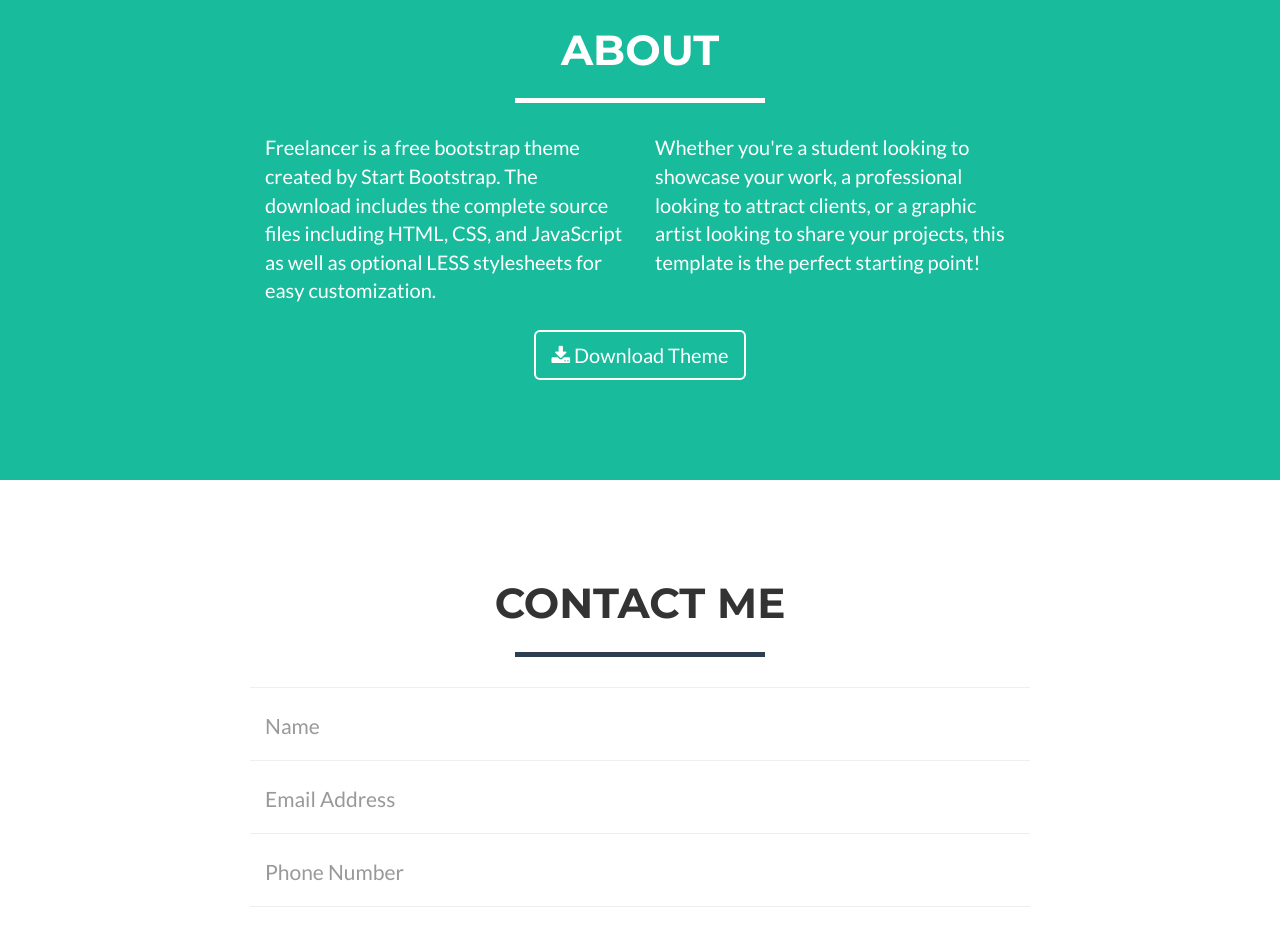
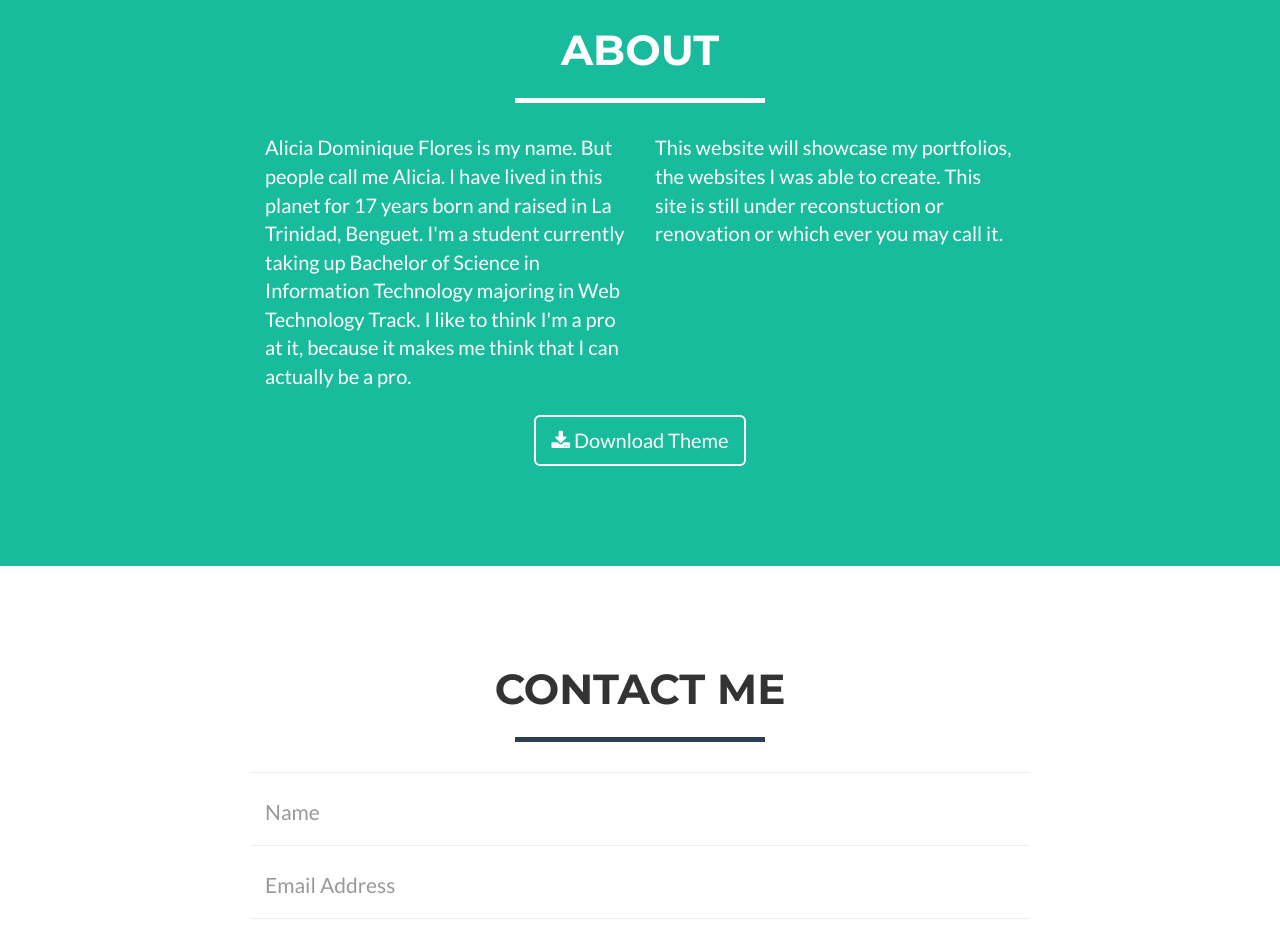
Before and after one commit to aliciadominique/aliciadominique.github.ioo, a website: page index.html in a window 1280 px wide. Shown: the part 1820-2753 px from the top of the page. Drawn offline with nearby package versions, Linux system fonts and the light colour scheme.

Commit message:
Add files via upload

```diff
--- a/index.html
+++ b/index.html
@@ -167,10 +167,10 @@
             </div>
             <div class="row">
                 <div class="col-lg-4 col-lg-offset-2">
-                    <p>Freelancer is a free bootstrap theme created by Start Bootstrap. The download includes the complete source files including HTML, CSS, and JavaScript as well as optional LESS stylesheets for easy customization.</p>
+                    <p>Alicia Dominique Flores is my name. But people call me Alicia. I have lived in this planet for 17 years born and raised in La Trinidad, Benguet. I'm a student currently taking up Bachelor of Science in Information Technology majoring in Web Technology Track. I like to think I'm a pro at it, because it makes me think that I can actually be a pro.</p>
                 </div>
                 <div class="col-lg-4">
-                    <p>Whether you're a student looking to showcase your work, a professional looking to attract clients, or a graphic artist looking to share your projects, this template is the perfect starting point!</p>
+                    <p>This website will showcase my portfolios, the websites I was able to create. This site is still under reconstuction or renovation or which ever you may call it.</p>
                 </div>
                 <div class="col-lg-8 col-lg-offset-2 text-center">
                     <a href="#" class="btn btn-lg btn-outline">
```
